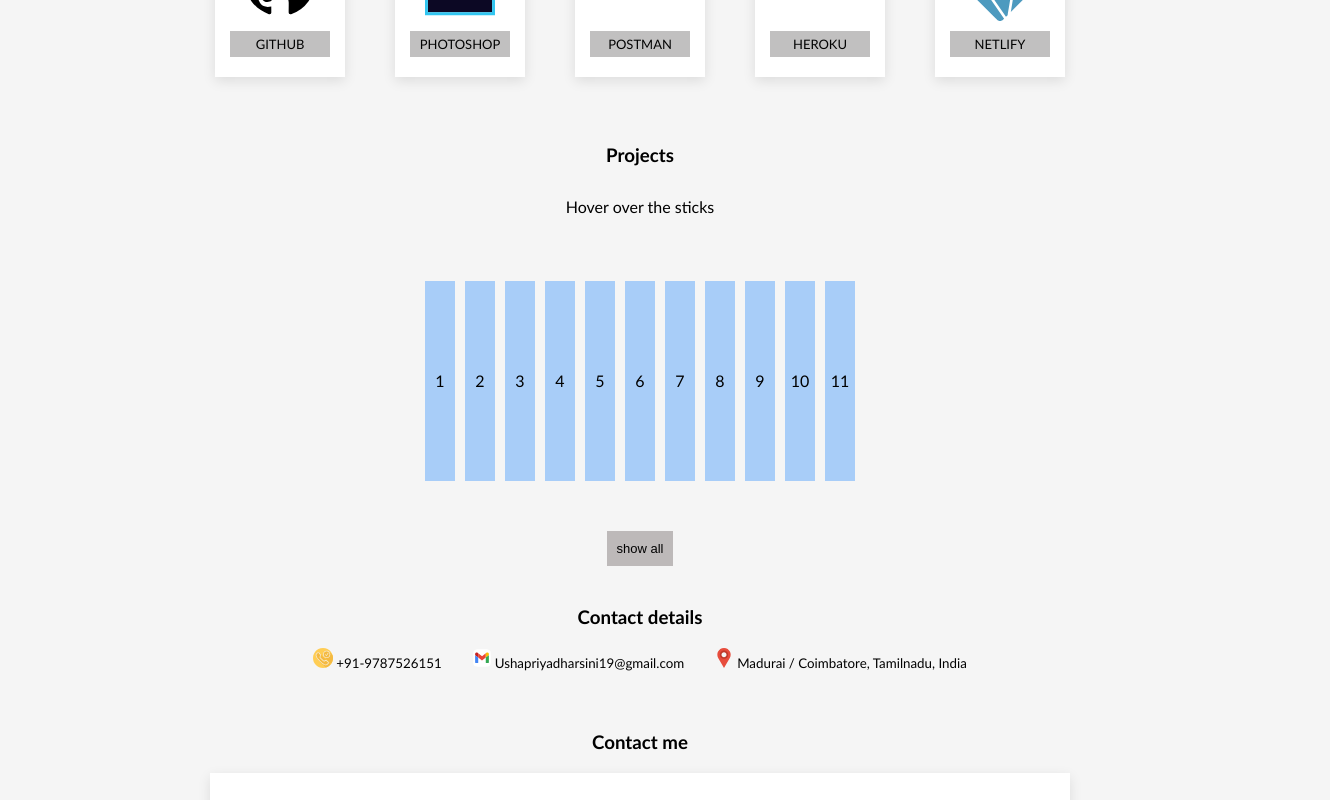
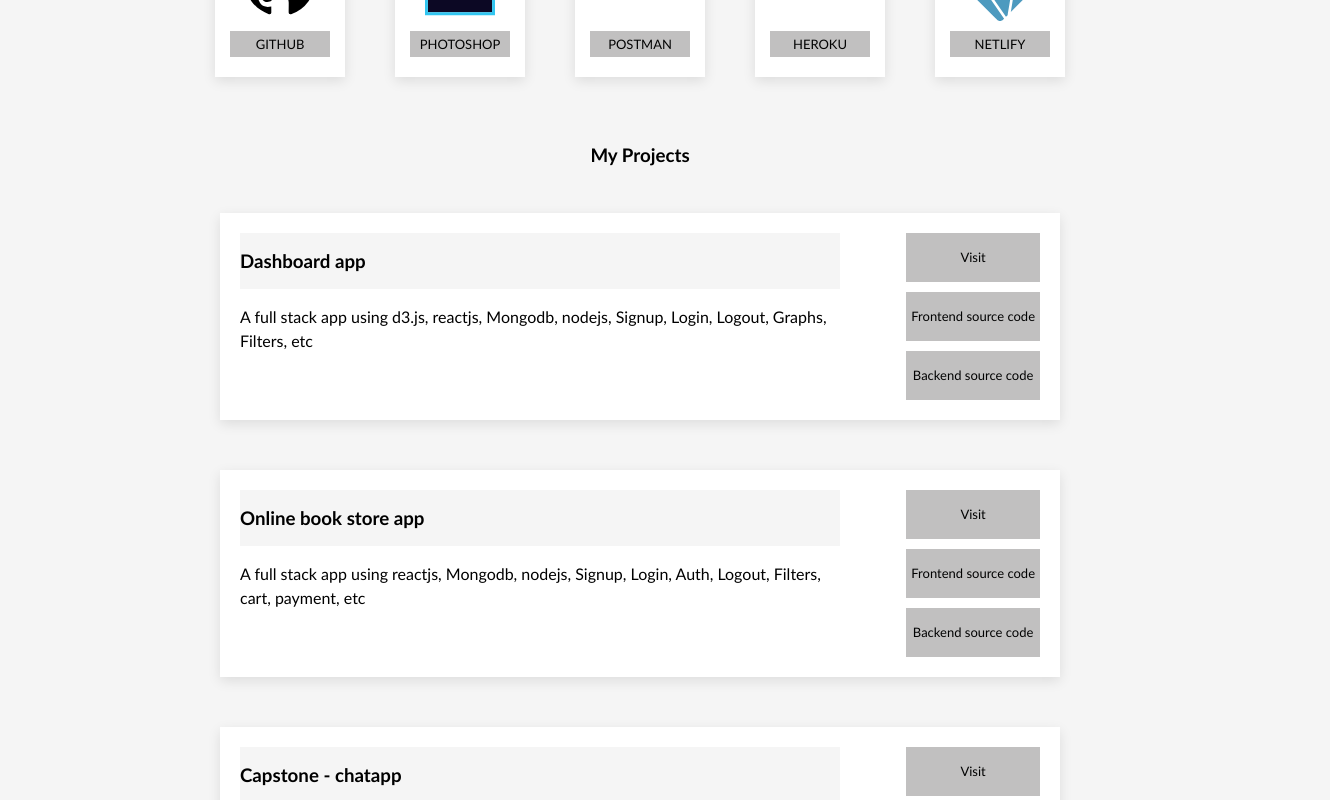
Before and after one commit to USHAPRIYADHARSINI/portfoliotask, a React (Create React App) app: page / in a window 1280 px wide. Shown: the part 620-1420 px from the top of the page, 1330 px wide, since content can reach past the window. Built offline with nearby package versions, Linux system fonts and the light colour scheme.

Commit message:
changes after review

```diff
--- a/src/App.js
+++ b/src/App.js
@@ -7,54 +7,73 @@ import Projects from './Components/Projects/Projects.js';
 import { IconContext } from 'react-icons';
 import ProjectCard from './Components/Projects/ProjectCard.js';
 import { ContactForm } from './Components/ContactForm.js';
-import { useState } from 'react';
 
 function App() {
   const data = [
     {
-      link:"https://master--voluble-cannoli-688d68.netlify.app/",
+      link:"https://d3-dashboard-client-usha.netlify.app/",
       projectName:"Dashboard app",
-      description: "A dashboard application built using reactjs, D3.js, nodejs, mongodb"
+      description: "A full stack app using d3.js, reactjs, Mongodb, nodejs, Signup, Login, Logout, Graphs, Filters, etc",
+      git_frontend:"https://github.com/USHAPRIYADHARSINI/d3-client",
+      git_backend:"https://github.com/USHAPRIYADHARSINI/d3-server"
     },{
       link:"https://bookstore-react-node-usha.netlify.app/",
       projectName:"Online book store app",
-      description: "A dashboard application built using reactjs, D3.js, nodejs, mongodb"
+      description: "A full stack app using reactjs, Mongodb, nodejs, Signup, Login, Auth, Logout, Filters, cart, payment, etc",
+      git_frontend:"https://github.com/USHAPRIYADHARSINI/bookstore-react",
+      git_backend:"https://github.com/USHAPRIYADHARSINI/bookstore-node-backend"
     },{
       link:"https://chatapp-client-usha.netlify.app/",
       projectName:"Capstone - chatapp",
-      description: "A dashboard application built using reactjs, D3.js, nodejs, mongodb"
+      description: "A full stack application using socket.io, Login, Logout, Signup, Forgot Password, Reset password, Contacts, and Conversations, etc",
+      git_frontend:"https://github.com/USHAPRIYADHARSINI/chatapp-client-origin2",
+      git_backend:"https://github.com/USHAPRIYADHARSINI/chitchat-server"
     },{
-      link:"https://splendorous-pie-329b94.netlify.app/",
+      link:"https://student-teacher-app-usha.netlify.app",
       projectName:"Student-teacher app",
-      description: "A dashboard application built using reactjs, D3.js, nodejs, mongodb"
+      description: "A full stack application of student & teacher (to add and remove students from a teacher's guidance and vice versa) Frontend using HTML, JS, CSS",
+      git_frontend:"https://github.com/USHAPRIYADHARSINI/tsapi-client",
+      git_backend:"https://github.com/USHAPRIYADHARSINI/tsapi-server"
     },{
       link:"https://stockprice-usha.netlify.app/",
       projectName:"Stockprice app",
-      description: "A dashboard application built using reactjs, D3.js, nodejs, mongodb"
+      description: "Used firebase login services, Alpha vantage api, React-share etc Only used Frontend in react",
+      git_frontend:"https://github.com/USHAPRIYADHARSINI/sp-client"
     },{
       link:"https://spectacular-stroopwafel-e2df72.netlify.app/",
       projectName:"webcode 1 - Makeup api",
-      description: "A dashboard application built using reactjs, D3.js, nodejs, mongodb"
+      description: "My first webcode Frontend only using HTML, CSS, JS, makeup api",
+      git_frontend:"https://github.com/USHAPRIYADHARSINI/webcode-usha"
     },{
       link:"https://weatherapinormal.netlify.app/",
       projectName:"Weather API",
-      description: "A dashboard application built using reactjs, D3.js, nodejs, mongodb"
+      description: "Only Frontend - HTML, CSS, JS, restcountries and weather api",
+      git_frontend:"github.com/USHAPRIYADHARSINI/weather-api-normal"
     },{
       link:"https://restcountriesweather.netlify.app",
       projectName:"Rest countries API",
-      description: "A dashboard application built using reactjs, D3.js, nodejs, mongodb"
+      description: "Only Frontend - HTML, CSS, JS, restcountries api",
+      git_frontend:"github.com/USHAPRIYADHARSINI/day-18-task"
     },{
       link:"https://formsandtables.netlify.app",
       projectName:"Forms and tables",
-      description: "A dashboard application built using reactjs, D3.js, nodejs, mongodb"
+      description: "Only Frontend - HTML, CSS and JS",
+      git_frontend:"github.com/USHAPRIYADHARSINI/day-12-task-1"
+    },{
+      link:"https://day15taskcalculator.netlify.app",
+      projectName:"Calculator app",
+      description: "Only Frontend - HTML, CSS and JS",
+      git_frontend:"github.com/USHAPRIYADHARSINI/day-15-task-calculator"
     },{
       link:"https://cat-apiusha.netlify.app",
       projectName:"Cat API",
-      description: "A dashboard application built using reactjs, D3.js, nodejs, mongodb"
+      description: "Only Frontend - HTML, CSS and JS",
+      git_frontend:"github.com/USHAPRIYADHARSINI/CAT-API"
     },{
       link:"https://dog-api-usha.netlify.app",
       projectName:"Dog API",
-      description: "A dashboard application built using reactjs, D3.js, nodejs, mongodb"
+      description: "Only Frontend - HTML, CSS and JS",
+      git_frontend:"github.com/USHAPRIYADHARSINI/DOG-API"
     }
   ]
 
--- a/src/Components/Header.js
+++ b/src/Components/Header.js
@@ -3,7 +3,7 @@ import React from 'react'
 function Header() {
   return (
     <div className='header'>
-        <a className='header-a' href="https://drive.google.com/drive/folders/15_oz-6AUrRZWj8hMKdt-PMOwMaPfYfnU?usp=sharing" target="_blank">My resume</a>
+        <a className='header-a' href="https://drive.google.com/file/d/1TsIkoVgx_BANmjDlvf06yHfXebmZxOCs/view?usp=sharing" target="_blank">My resume</a>
         <h2 style={{letterSpacing:"1px"}}>Ushapriyadharsini</h2>
     </div>
   )
--- a/src/Components/Projects/ProjectCard.js
+++ b/src/Components/Projects/ProjectCard.js
@@ -1,26 +1,28 @@
 import React, { useEffect, useState } from "react";
 
 function ProjectCard({ data }) {
-  const [hover, setHover] = useState(false);
-  const [hoverIndex, setHoverIndex] = useState("");
+  // const [hover, setHover] = useState(false);
+  // const [hoverIndex, setHoverIndex] = useState("");
 
-  const onHover = (index) => {
-    setHover(true);
-    setHoverIndex(index);
-  };
+  // const onHover = (index) => {
+  //   setHover(true);
+  //   setHoverIndex(index);
+  // };
 
-  const onLeave = (index) => {
-    setHover(false);
-    setHoverIndex("");
-  };
+  // const onLeave = (index) => {
+  //   setHover(false);
+  //   setHoverIndex("");
+  // };
 
-  const [show, setShow] = useState(false);
+  // const [show, setShow] = useState(false);
 
   return (
     <div className="pro-container">
-      <h3>Projects</h3>
-      <p>Hover over the sticks</p>
-      <div className="book">
+      <div className="yellow"></div>
+      <h3 className="my-pro">My Projects</h3>
+      <div className="blue"></div>
+      {/* <p>Hover over the sticks</p> */}
+      {/* <div className="book">
         {data
           ? data.map((d, index) => (
               <div
@@ -35,7 +37,6 @@ function ProjectCard({ data }) {
                   <>
                     <div className="bdes">
                       <h3>{d.projectName}</h3>
-                      {/* <p>{d.description}</p> */}
                     </div>
                     <a className="link" href={d.link}>
                       Visit
@@ -48,9 +49,9 @@ function ProjectCard({ data }) {
             ))
           : "Loading.."}
       </div>
-      <button className="button" onClick={()=> setShow(!show)}>{show? "Minimize view": "show all"}</button>
+      <button className="button" onClick={()=> setShow(!show)}>{show? "Minimize view": "show all"}</button> */}
 
-        {show? <div className="projectcard">
+      <div className="projectcard">
         {data
           ? data.map((d, index) => (
               <div className="project" key={index}>
@@ -58,13 +59,23 @@ function ProjectCard({ data }) {
                   <h3>{d.projectName}</h3>
                   <p>{d.description}</p>
                 </div>
-                <a href={d.link}>Visit</a>
+                <div className="alllinks">
+                  <a href={d.link} target="_blank" className="visit">
+                    Visit
+                  </a>
+                  <a href={d.git_frontend} target="_blank" className="fe">
+                    Frontend source code
+                  </a>
+                  {d.git_backend ? (
+                    <a href={d.git_backend} target="_blank" className="be">
+                      Backend source code
+                    </a>
+                  ) : null}
+                </div>
               </div>
             ))
           : "Loading.."}
-      </div> : null}
-
-
+      </div>
     </div>
   );
 }
--- a/src/Components/Projects/Projects.css
+++ b/src/Components/Projects/Projects.css
@@ -33,7 +33,7 @@
     display: flex;
     flex-direction: row;
     align-items:flex-start;
-    justify-content: space-evenly;
+    justify-content:space-between;
     /* gap: 10px; */
     font-family: 'Gill Sans', 'Gill Sans MT', Calibri, 'Trebuchet MS', sans-serif;
     background-color: rgb(255, 255, 255);
@@ -44,20 +44,52 @@
   }
   .des{
     text-align: left;
+    width: 600px;
+    display: flex;
+    flex-direction: column;
+    gap: 16px;
+  }
+  .des h3{
+    background-color: whitesmoke;
+    width: 100%;
+  }
+  .des p{
+    line-height: 1.5;
   }
 
   .project:hover{
-    scale: 1.1;
+    transform: scale(1.05);
+    /* scale: 1.05; */
+    transition-duration: 0.3s;
     /* position: relative;
     top: 20; */
+    /* box-shadow: rgba(241, 145, 19, 0.61) 0px 4px 12px; */
   }
 
   .project a{
     background-color: rgba(117, 115, 115, 0.452);
     color: rgb(2, 2, 2);
     font-size: small;
-    padding: 10px;
+    padding: 5px;
     text-decoration: solid;
+  }
+  .visit:hover{
+    background-color: orange;
+  }
+  .fe:hover{
+    background-color: rgb(65, 65, 65);
+  }
+  .be:hover{
+    background-color: rgb(6, 126, 173);
+  }
+  .visit:active{
+    background-color: rgb(250, 203, 116);
+  }
+  .fe:active{
+    background-color: rgb(129, 128, 128);
+  }
+  .be:active{
+    background-color: rgb(90, 146, 168);
   }
   .book{
     display: flex;
@@ -118,3 +150,22 @@
     align-items:center;
     line-height: 3;
 }
+.alllinks{
+  display: flex;
+  flex-direction: column;
+  gap: 10px;
+}
+/* .yellow{
+  width: 100%;
+  height:50px;
+  background-color: rgba(255, 166, 0, 0.452);
+}
+.blue{
+  width: 100%;
+  height: 50px;
+  background-color: rgba(6, 126, 173, 0.459);
+} */
+/* .my-pro{
+  background-color: rgba(245, 141, 6, 0.226);
+  width: 100%;
+} */
```
